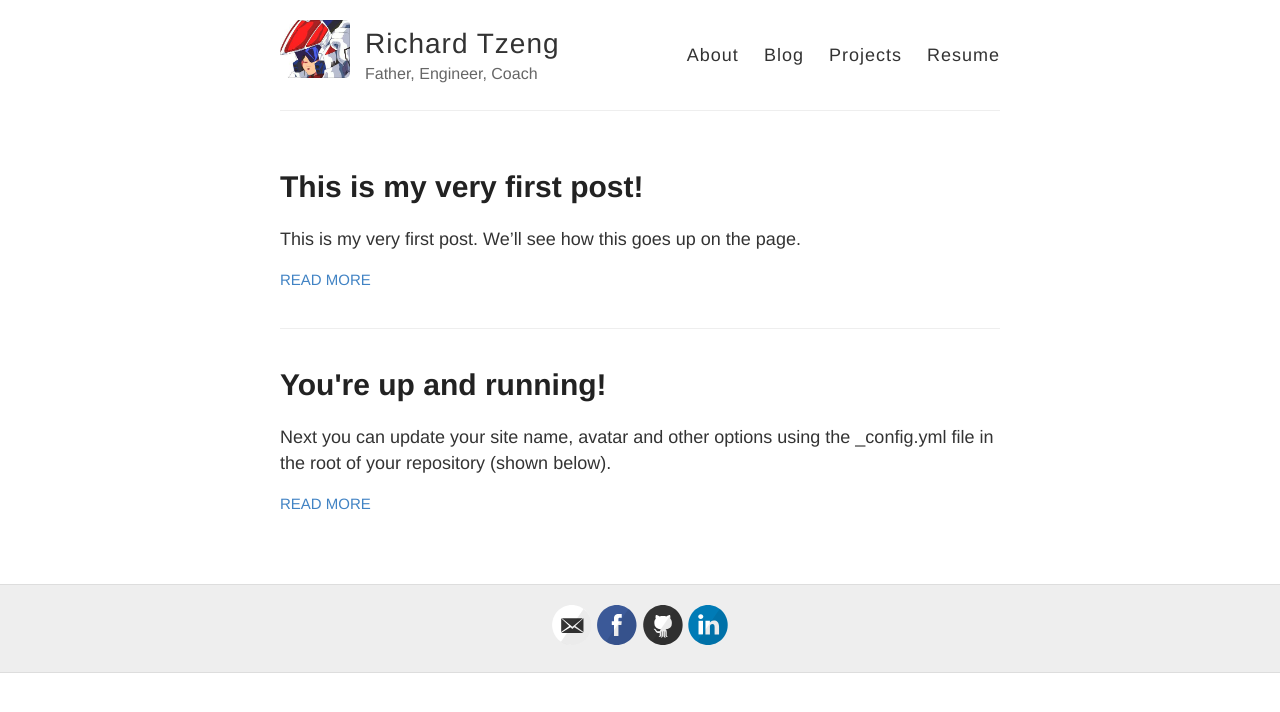
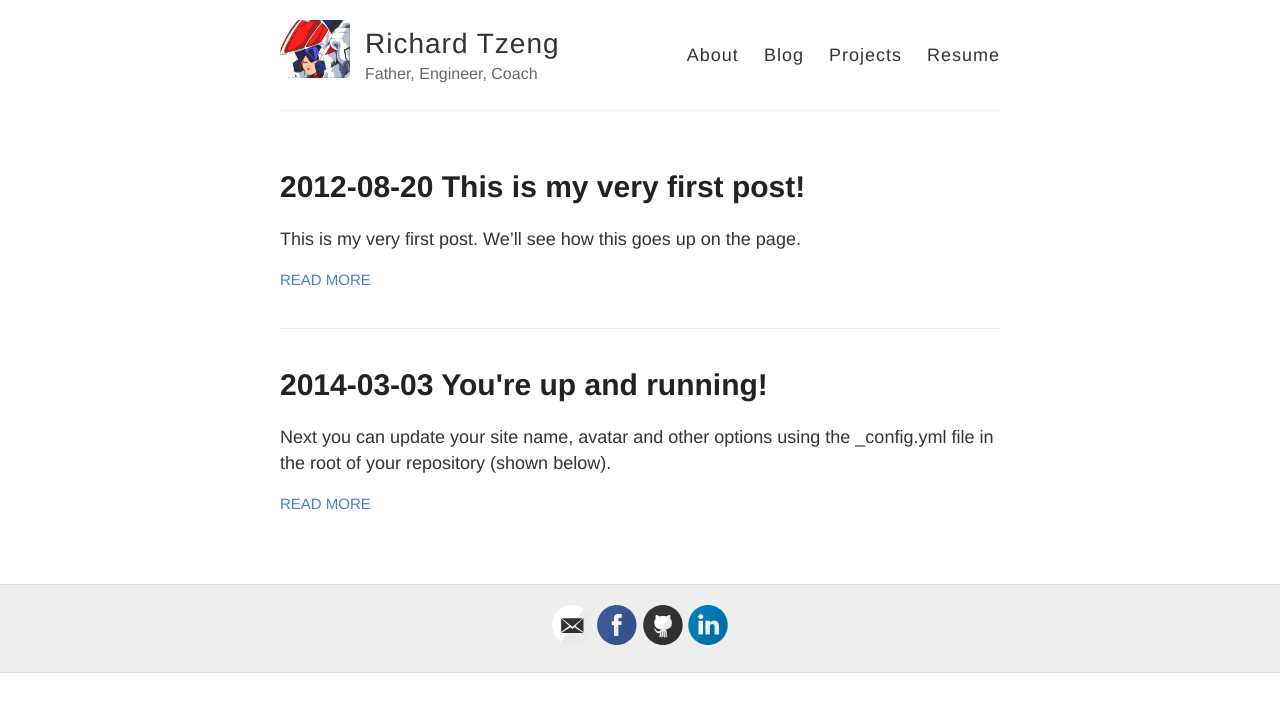
Before and after one commit to rtzeng-ccsf/rtzeng-ccsf.github.io, a Jekyll site: the page built from index.html, in a window 1280 px wide. Shown: the top 712 px of the page. Built offline with Jekyll 4.4.1, drawn with Linux system fonts in a browser that asks for light colours; Markdown is read by kramdown in place of the engine named in the settings.

Commit message:
update post titles and projects paragragh spacing

```diff
--- a/_posts/2014-3-3-Hello-World.md
+++ b/_posts/2014-3-3-Hello-World.md
@@ -1,6 +1,6 @@
 ---
 layout: post
-title: You're up and running!
+title: 2014-03-03 You're up and running!
 ---
 
 Next you can update your site name, avatar and other options using the _config.yml file in the root of your repository (shown below).
--- a/_posts/2015-8-20-First.md
+++ b/_posts/2015-8-20-First.md
@@ -1,6 +1,6 @@
 ---
 layout: post
-title: This is my very first post!
+title: 2012-08-20 This is my very first post!
 ---
 
 This is my very first post.  We'll see how this goes up on the page.
```
Also changed, not shown: projects/projects.md (+3 -2 lines).
